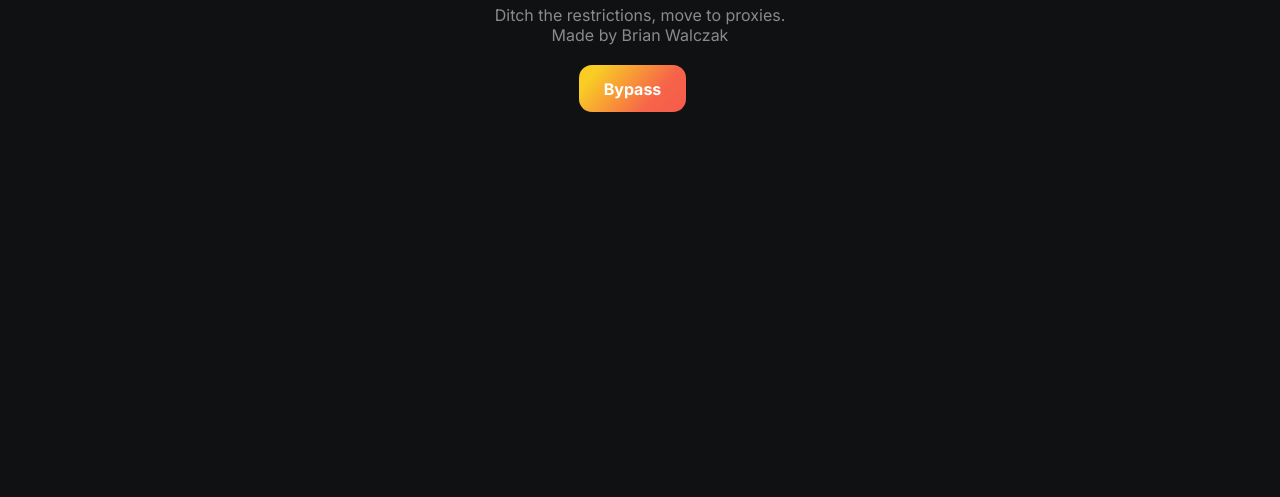
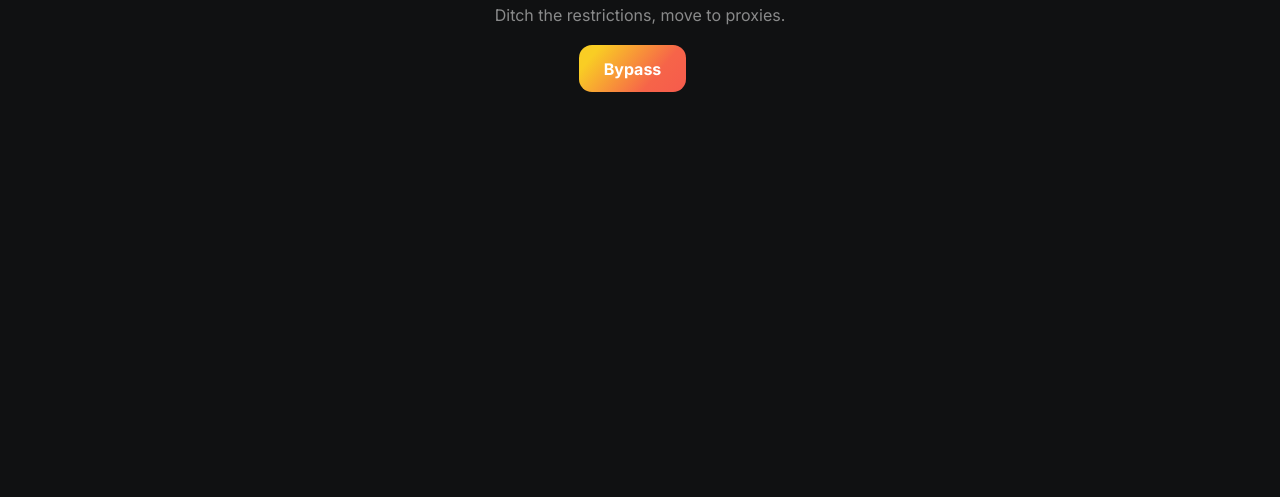
Before and after one commit to BrianWalczak/ProxyHouse, a website: page client/index.html in a window 1280 px wide. Shown: the part 303-800 px from the top of the page. Drawn offline with Linux system fonts and the light colour scheme.

Commit message:
Update index.html

```diff
--- a/client/index.html
+++ b/client/index.html
@@ -22,7 +22,6 @@
 	<center>
 		<h1 style="color:white;">Proxy House</h1>
 		<p style="margin:0; color:rgba(253, 253, 253, 0.514);">Ditch the restrictions, move to proxies.</p>
-		<p style="margin:0; color:rgba(253, 253, 253, 0.514);">Made by Brian Walczak</p>
 		<a class="defBtn" href="/web.html">Bypass</a>
 	</center>
 </div>
```
